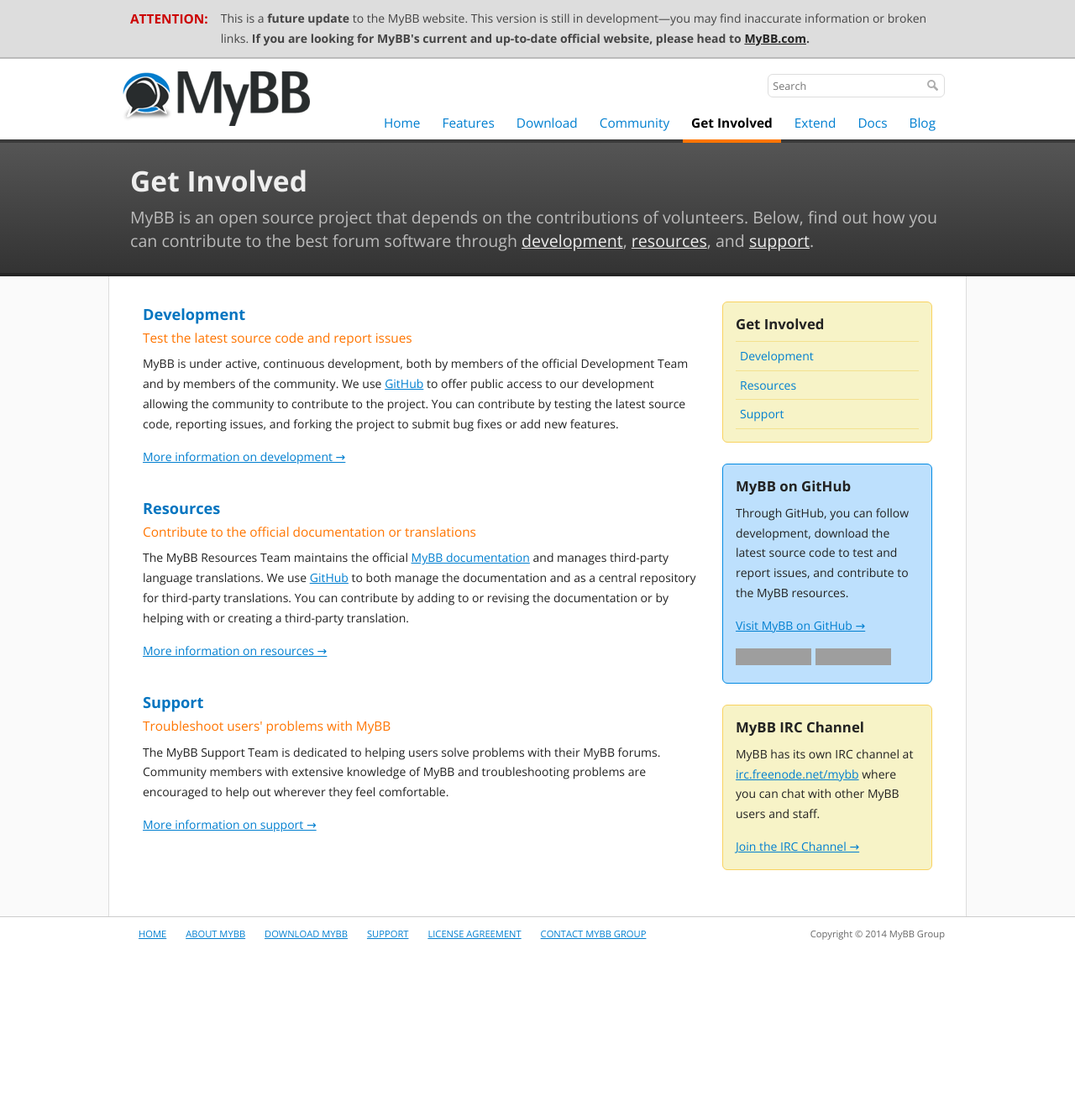
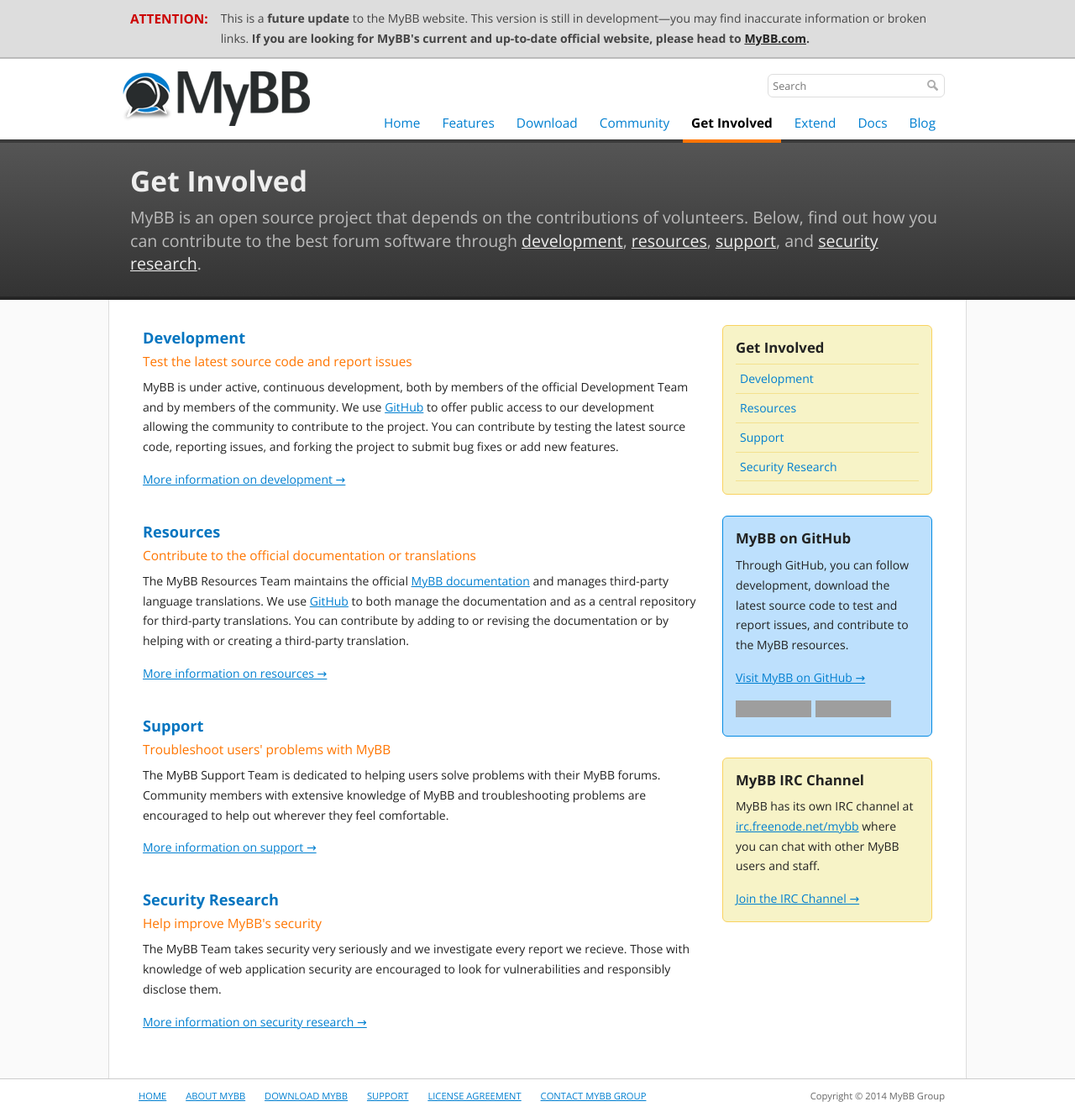
Before and after one commit to mybb/mybb.com, a Jekyll site: the page built from get-involved/index.html, in a window 1280 px wide. Shown: the whole page at 84% size. Built offline with Jekyll 4.4.1, drawn with Linux system fonts in a browser that asks for light colours; nearby versions of some CDN libraries; Markdown is read by kramdown in place of the engine named in the settings; before the commit the page ends 1131 px from its top, so only the background shows below that; grey boxes are pictures that could not be loaded.

Commit message:
Add Security Research page
As per internal discussion, this introduces a page with information on how to responsibly disclose potential security issues and a "Security Hall of Fame" for researchers who responsibly disclose security issues to the MyBB Group.

```diff
--- /dev/null
+++ b/_data/security_researchers.yml
@@ -0,0 +1,6 @@
+- name: Joe Bloggs
+  date: "1st January 2020"
+  website: "http://www.google.com/"
+- name: Jane Smith
+  date: "1st January 2020"
+  website: "http://www.google.com/"
--- a/get-involved/development.html
+++ b/get-involved/development.html
@@ -15,6 +15,7 @@
 				<li class="selected"><a href="{{ site.baseurl }}/get-involved/development">Development</a></li>
 				<li><a href="{{ site.baseurl }}/get-involved/resources">Resources</a></li>
 				<li><a href="{{ site.baseurl }}/get-involved/support">Support</a></li>
+				<li><a href="{{ site.baseurl }}/get-involved/security">Security Research</a></li>
 			</ul>
 		</nav>
 	</section>
--- a/get-involved/index.html
+++ b/get-involved/index.html
@@ -4,8 +4,8 @@
 
 title: Get Involved
 description: |
-  MyBB is an open source project that depends on the contributions of volunteers. Below, find out how you can contribute to the best forum software through <a href="!SITE_BASEURL!/get-involved/development">development</a>, <a href="!SITE_BASEURL!/get-involved/resources">resources</a>, and <a href="!SITE_BASEURL!/get-involved/support">support</a>.
-meta_description: Find out how to get involved with the best forum software through development, resources, and support.
+  MyBB is an open source project that depends on the contributions of volunteers. Below, find out how you can contribute to the best forum software through <a href="!SITE_BASEURL!/get-involved/development">development</a>, <a href="!SITE_BASEURL!/get-involved/resources">resources</a>, <a href="!SITE_BASEURL!/get-involved/support">support</a>, and <a href="!SITE_BASEURL!/get-involved/security">security research</a>.
+meta_description: Find out how to get involved with the best forum software through development, resources, support, and security research.
 ---
 
 <aside id="sidebar">
@@ -16,6 +16,7 @@
 				<li><a href="{{ site.baseurl }}/get-involved/development">Development</a></li>
 				<li><a href="{{ site.baseurl }}/get-involved/resources">Resources</a></li>
 				<li><a href="{{ site.baseurl }}/get-involved/support">Support</a></li>
+				<li><a href="{{ site.baseurl }}/get-involved/security">Security Research</a></li>
 			</ul>
 		</nav>
 	</section>
@@ -60,4 +61,13 @@
 			The MyBB Support Team is dedicated to helping users solve problems with their MyBB forums. Community members with extensive knowledge of MyBB and troubleshooting problems are encouraged to help out wherever they feel comfortable.</p>
 		<p><a href="{{ site.baseurl }}/get-involved/support">More information on support &rarr;</a></p>
 	</section>
+		<section class="general">
+		<header>
+			<h1>Security Research</h1>
+			<p>Help improve MyBB's security</p>
+		</header>
+		<p>
+			The MyBB Team takes security very seriously and we investigate every report we recieve. Those with knowledge of web application security are encouraged to look for vulnerabilities and responsibly disclose them.</p>
+		<p><a href="{{ site.baseurl }}/get-involved/security">More information on security research &rarr;</a></p>
+	</section>
 </div>
--- a/get-involved/resources.html
+++ b/get-involved/resources.html
@@ -14,6 +14,7 @@
 				<li><a href="{{ site.baseurl }}/get-involved/development">Development</a></li>
 				<li class="selected"><a href="{{ site.baseurl }}/get-involved/resources">Resources</a></li>
 				<li><a href="{{ site.baseurl }}/get-involved/support">Support</a></li>
+				<li><a href="{{ site.baseurl }}/get-involved/security">Security Research</a></li>
 			</ul>
 		</nav>
 	</section>
--- a/get-involved/support.html
+++ b/get-involved/support.html
@@ -15,6 +15,7 @@
 				<li><a href="{{ site.baseurl }}/get-involved/development">Development</a></li>
 				<li><a href="{{ site.baseurl }}/get-involved/resources">Resources</a></li>
 				<li class="selected"><a href="{{ site.baseurl }}/get-involved/support">Support</a></li>
+				<li><a href="{{ site.baseurl }}/get-involved/security">Security Research</a></li>
 			</ul>
 		</nav>
 	</section>
```
Also changed, not shown: get-involved/security.html (added, +60 -0 lines), get-involved/security/hall-of-fame.html (added, +61 -0 lines).
